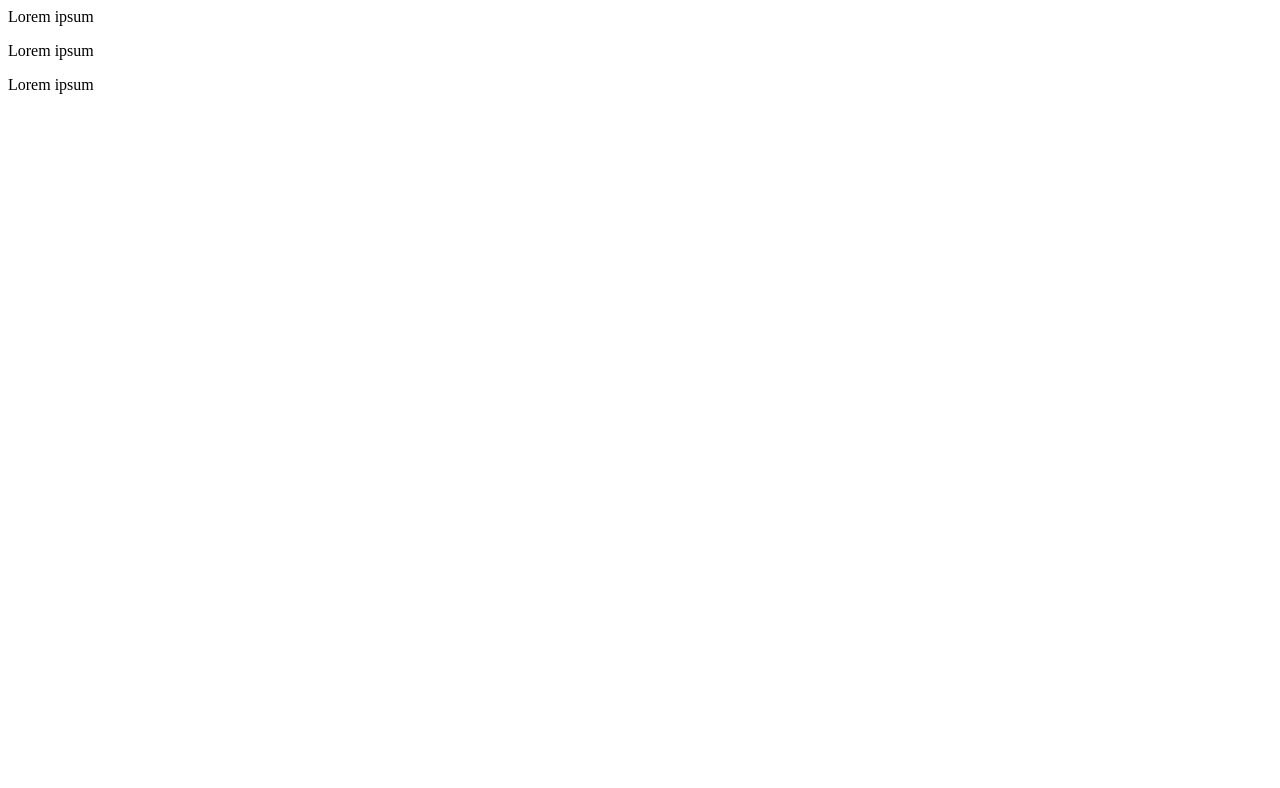
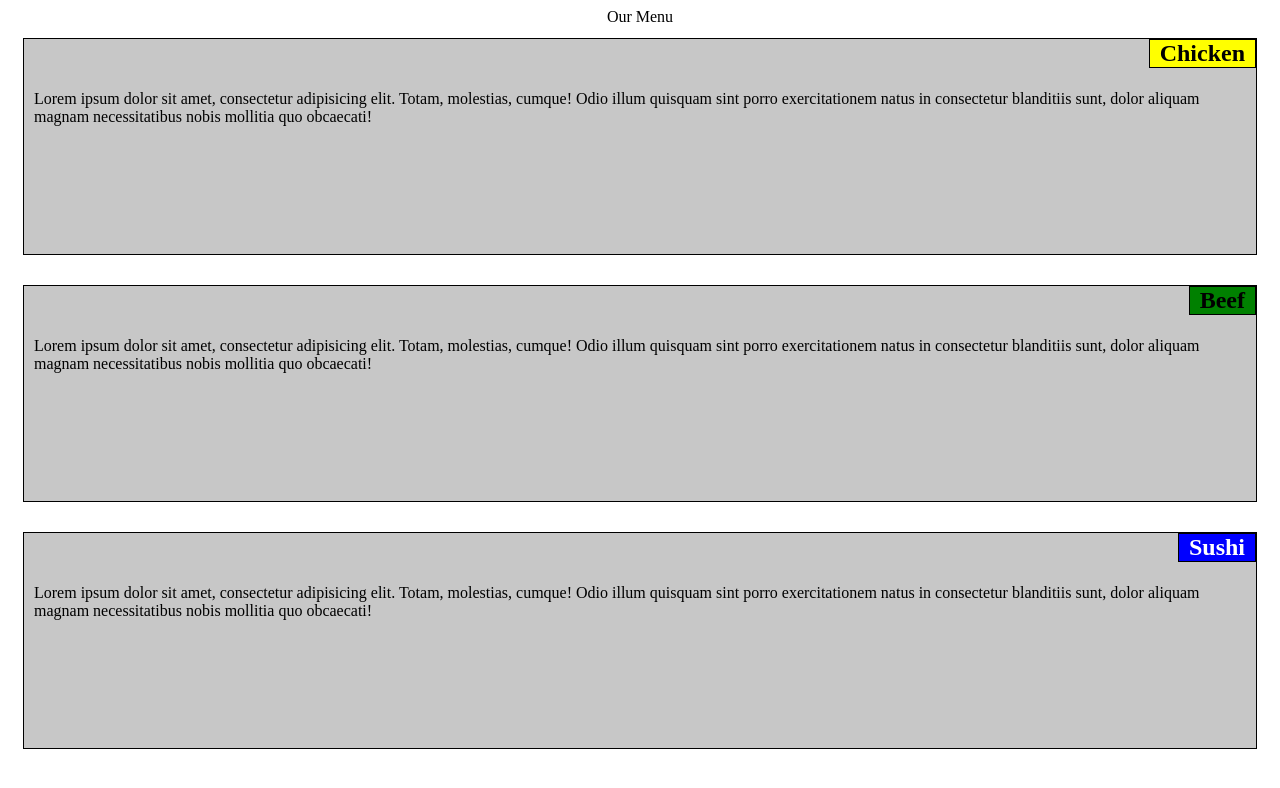
Before and after one commit to mstechly/FullStackRuby_4, a plain HTML site: page module2_assignement/index.html in a window 1280 px wide. Drawn offline with Linux system fonts and the light colour scheme.

Commit message:
final commit

```diff
--- a/module2_assignement/css/stylesheet.css
+++ b/module2_assignement/css/stylesheet.css
@@ -4,8 +4,6 @@
 /********** Large devices only **********/
 @media (min-width: 992) {
   .col-lg-1, .col-lg-2, .col-lg-3, .col-lg-4, .col-lg-5, .col-lg-6, .col-lg-7, .col-lg-8, .col-lg-9, .col-lg-10, .col-lg-11, .col-lg-12 {
-    float: left;
-    border: 1px solid green;
   }
   .col-lg-1 {
     width: 8.33%;
@@ -45,10 +43,8 @@
   }
 }
 /********** Medium devices only **********/
-@media (min-width: 991px) and (max-width: 768) {
+@media (max-width: 991px) and (min-width: 768) {
   .col-md-1, .col-md-2, .col-md-3, .col-md-4, .col-md-5, .col-md-6, .col-md-7, .col-md-8, .col-md-9, .col-md-10, .col-md-11, .col-md-12 {
-    float: left;
-    border: 1px solid green;
   }
   .col-md-1 {
     width: 8.33%;
@@ -87,12 +83,9 @@
     width: 100%;
   }
 }
-
 /********** Small devices only **********/
 @media (max-width: 767) {
   .col-sm-1, .col-sm-2, .col-sm-3, .col-sm-4, .col-sm-5, .col-sm-6, .col-sm-7, .col-sm-8, .col-sm-9, .col-sm-10, .col-sm-11, .col-sm-12 {
-    float: left;
-    border: 1px solid green;
   }
   .col-sm-1 {
     width: 8.33%;
@@ -131,3 +124,48 @@
     width: 100%;
   }
 }
+/* name boxes */
+.namebox {
+    position: absolute;
+    top: 0px;
+    right: 0px;
+    border: 1px solid black;
+    margin-top: 0;
+    margin-bottom: 0;
+    padding-left: 10px;
+    padding-right: 10px;
+}
+
+.bigbox{
+    box-sizing: border-box;
+    float: left;
+    position: relative;
+}
+
+.section {
+  background-color: #c7c7c7;
+  border: 1px solid black;
+  position: relative;
+  height: 170px;
+  margin-right: 15;
+  margin-left: 15;
+  margin-bottom: 30;
+  padding: 10px;
+  padding-top: 35px;
+}
+
+.ourmenu {
+    text-align: center;
+    height: 30px;
+}
+
+#sushi {
+    background-color: blue;
+    color: white;
+}
+#beef {
+    background-color: green;
+}
+#chicken {
+    background-color: yellow;
+}
--- a/module2_assignement/index.html
+++ b/module2_assignement/index.html
@@ -4,16 +4,29 @@
 </head>
 
 <body>
-<div class="row">
-<div class="col-lg-4 col-md-4 col-sm-4">
-<p>Lorem ipsum</p>
-</div>
-<div class="col-lg-4 col-md-4 col-sm-4">
-<p>Lorem ipsum</p>
-</div>
-<div class="col-lg-4 col-md-4 col-sm-4">
-<p>Lorem ipsum</p>
-</div>
-</div>
+<div class="ourmenu">Our Menu</div>
+    <div class="row">
+        <div class="col-lg-4 col-md-6 col-sm-12 bigbox">
+            <div class="section">
+                <h2 class="namebox" id="chicken"> Chicken</h2>
+                <p>Lorem ipsum dolor sit amet, consectetur adipisicing elit. Totam, molestias, cumque! Odio illum quisquam sint porro exercitationem natus in consectetur blanditiis sunt, dolor aliquam magnam necessitatibus nobis mollitia quo obcaecati!
+                </p>
+            </div>
+        </div>
+        <div class="col-lg-4 col-md-6 col-sm-12 bigbox">
+            <div class="section">
+                <h2 class="namebox" id="beef"> Beef</h2>
+                <p>Lorem ipsum dolor sit amet, consectetur adipisicing elit. Totam, molestias, cumque! Odio illum quisquam sint porro exercitationem natus in consectetur blanditiis sunt, dolor aliquam magnam necessitatibus nobis mollitia quo obcaecati!
+                </p>
+            </div>
+        </div>
+        <div class="col-lg-4 col-md-12 col-sm-12 bigbox">
+            <div class="section">
+                <h2 class="namebox" id="sushi"> Sushi</h2>
+                <p>Lorem ipsum dolor sit amet, consectetur adipisicing elit. Totam, molestias, cumque! Odio illum quisquam sint porro exercitationem natus in consectetur blanditiis sunt, dolor aliquam magnam necessitatibus nobis mollitia quo obcaecati!
+                </p>
+            </div>
+        </div>
+    </div>
 </body>
 </html>
```
